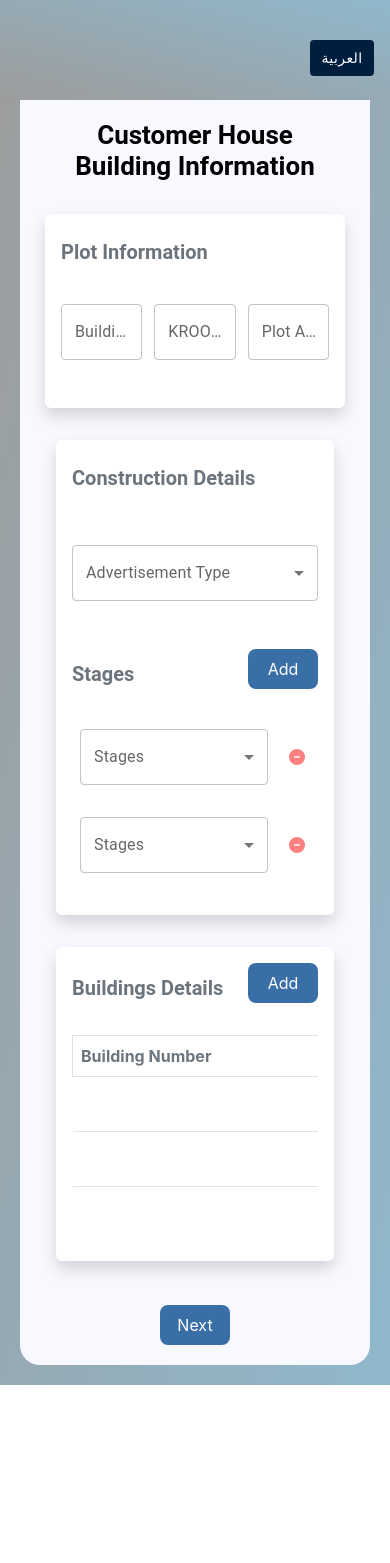
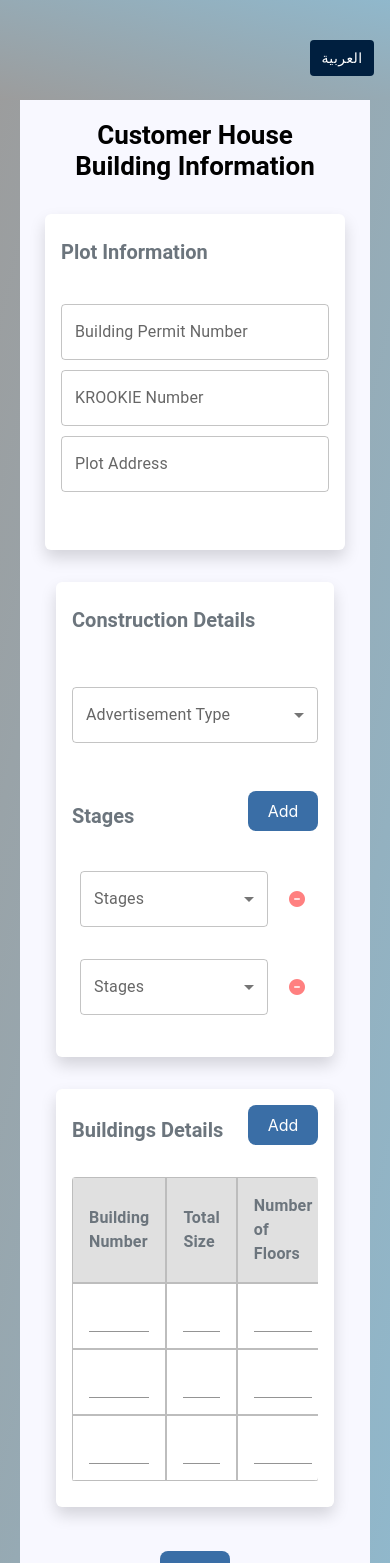
Before and after one commit to shaiksuhail01/chBuildingInfo, a React (Create React App) app: page /building-info in a window 390 px wide. Shown: the top 1563 px of the page. Before the commit the page ends 1385 px from the top, so only its background shows below. Built offline with nearby package versions, Linux system fonts and the light colour scheme.

Commit message:
updated building table container, and textfields responsive ness

```diff
--- a/src/components/ChBuildingInfo/index.css
+++ b/src/components/ChBuildingInfo/index.css
@@ -46,7 +46,7 @@
     padding-bottom: 5px;
 }
 .inputEl{
-    margin-bottom: 10px;
+    margin-bottom: 10px !important;
 }
 .constructionDetailsInfoContainer{
    padding-bottom: 10px;
@@ -91,6 +91,10 @@
 .buildingInfoBg{
     padding: 100px;
 }
+.inputEl2{
+    margin-left: 12px !important;
+    margin-right: 12px !important;
+}
 .plotConstructionContainer{
     flex-direction: row;
 }
--- a/src/components/ChBuildingInfo/index.js
+++ b/src/components/ChBuildingInfo/index.js
@@ -12,6 +12,17 @@ import createCache from '@emotion/cache';
 import rtlPlugin from 'stylis-plugin-rtl';
 import { prefixer } from 'stylis';
 import Header from '../Header';
+import Paper from '@mui/material/Paper';
+import Table from '@mui/material/Table';
+import { styled,useTheme } from '@mui/material/styles';
+import TableBody from '@mui/material/TableBody';
+import TableCell from '@mui/material/TableCell';
+import TableContainer from '@mui/material/TableContainer';
+import TableHead from '@mui/material/TableHead';
+import TableRow from '@mui/material/TableRow';
+import Input from '@mui/material/Input';
+import Button from '@mui/material/Button';
+
 
 
 const suggestionList=[
@@ -49,7 +60,15 @@ const advertisementTypes = [
   { value: 'EventSponsorship', label: 'Event Sponsorship' },
 ];
 
+const StyledTableCell = styled(TableCell)(({ theme }) => ({
+  backgroundColor: theme.palette.grey[300], // You can adjust the shade of gray (e.g., grey[100], grey[200], grey[300], etc.)
+  color: theme.palette.common.black,
+  fontWeight: 'bold',
+  fontSize: 16,
+  border: `1px solid ${theme.palette.grey[400]}`
+}));
 const stageOptions = ['Option1', 'Option2', 'Option3', 'Option4'];
+
 
 const cacheRtl = createCache({
   key: 'muirtl',
@@ -77,7 +96,7 @@ const ChBuildingInfo = () => {
 
 
   ]);
-
+  const theme = useTheme();
 
 
   const [errors, setErrors] = useState({
@@ -228,7 +247,7 @@ const ChBuildingInfo = () => {
   <div className="p-3">
   <h1 className="subHeadings">{t('plotInfoHeader')}</h1>
   </div>
-  <div className="card-body d-flex pb-5">
+  <div className="card-body plotConstructionContainer d-flex pb-5">
 
   {i18n.language === 'ar' ? (
   <CacheProvider value={cacheRtl}>
@@ -241,7 +260,6 @@ const ChBuildingInfo = () => {
             onChange={handlePlotNumberChange}
             onBlur={() => handleBlur('plotNumber', plotNumber)}
             onClick={() => handleFieldClick('plotNumber')}
-            style={{ marginLeft: '0.75rem' }}
 
           />
 
@@ -249,12 +267,13 @@ const ChBuildingInfo = () => {
       id="krookie"
       label={errors.krookieNumber ? <span className="error-text">رقم الكروكي {t('Required')}*</span> : t('krookieNumberLabel')}
       variant="outlined"
-      className={`form-control inputEl  ${errors.krookieNumber ? 'error' : ''}`}
+      className={`form-control inputEl inputEl2 ${errors.krookieNumber ? 'error' : ''}`}
       value={krookieNumber}
       onChange={handleKrookieChange}
       onBlur={() => handleBlur('krookieNumber', krookieNumber)}
       onClick={() => handleFieldClick('krookieNumber')}
-      style={{ marginLeft: '0.75rem' }}
+
+
     />
 
 
@@ -268,7 +287,7 @@ const ChBuildingInfo = () => {
       onChange={handlePlotAddressChange}
       onBlur={() => handleBlur('plotAddress', plotAddress)}
       onClick={() => handleFieldClick('plotAddress')}
-      style={{ marginLeft: '0.75rem' }}
+
     />
 
 
@@ -293,12 +312,12 @@ const ChBuildingInfo = () => {
       id="krookie"
       label={errors.krookieNumber ? <span className="error-text">*KROOKIE Number {t('Required')}</span> : t('krookieNumberLabel')}
       variant="outlined"
-      className={`form-control inputEl ${errors.krookieNumber ? 'error' : ''}`}
+      className={`form-control inputEl inputEl2 ${errors.krookieNumber ? 'error' : ''}`}
       value={krookieNumber}
       onChange={handleKrookieChange}
       onBlur={() => handleBlur('krookieNumber', krookieNumber)}
       onClick={() => handleFieldClick('krookieNumber')}
-      style={{ marginLeft: '0.75rem' }}
+
     />
 
 
@@ -311,7 +330,7 @@ const ChBuildingInfo = () => {
       onChange={handlePlotAddressChange}
       onBlur={() => handleBlur('plotAddress', plotAddress)}
       onClick={() => handleFieldClick('plotAddress')}
-      style={{ marginLeft: '0.75rem' }}
+
     />
 
 
@@ -460,56 +479,60 @@ const ChBuildingInfo = () => {
          </div>
 
          <div className="card-body">
-         <div className="table-responsive">
-         <Scrollbars style={{ height: '200px' }} autoHide autoHideTimeout={100} autoHideDuration={100}>
-                <table className="table table-bordered">
-                  <thead className="thead-light">
-                    <tr>
-                      <th  style={{ color: '#6c757d' }}>{t('buildingNumberLabel')}</th>
-                      <th  style={{ color: '#6c757d' }}>{t('totalSizeLabel')}</th>
-                      <th  style={{ color: '#6c757d' }}>{t('numberOfFloorsLabel')}</th>
-                      <th  style={{ color: '#6c757d' }}>{t('deleteLabel')}</th>
-                    </tr>
-                  </thead>
-                  <tbody>
+         <div className="table-responsive" style={{ maxHeight: '350px', overflowY: 'auto' }}>
+         <Paper sx={{ width: '100%', overflow: 'hidden' }}>
+      <TableContainer sx={{ maxHeight: '100%'}} >
+        <Table stickyHeader aria-label="sticky table">
+          <TableHead>
+            <TableRow>
+              <StyledTableCell style={{ color: '#6c757d',fontWeight: 'bold',fontSize:'16px' }}>{t('buildingNumberLabel')}</StyledTableCell>
+              <StyledTableCell style={{ color: '#6c757d',fontWeight: 'bold',fontSize:'16px' }}>{t('totalSizeLabel')}</StyledTableCell>
+              <StyledTableCell style={{ color: '#6c757d',fontWeight: 'bold',fontSize:'16px' }}>{t('numberOfFloorsLabel')}</StyledTableCell>
+              <StyledTableCell style={{ color: '#6c757d',fontWeight: 'bold',fontSize:'16px' }}>{t('deleteLabel')}</StyledTableCell>
+            </TableRow>
+          </TableHead>
+          <TableBody>
             {buildingData.map((building, index) => (
-                      <tr key={index}>
-                         <input
+              <TableRow key={index}>
+              <TableCell style={{ border: `1px solid ${theme.palette.grey[400]}` }}>
+                  <Input
                     type="text"
                     className="no-outline-input"
                     value={building.buildingNumber}
                     onChange={(e) => handleInputChange(index, 'buildingNumber', e.target.value)}
                   />
-                        <td>
-                          <input
+                </TableCell>
+                <TableCell style={{ border: `1px solid ${theme.palette.grey[400]}` }}>
+                  <Input
                     type="text"
                     className="no-outline-input"
                     value={building.totalSize}
                     onChange={(e) => handleInputChange(index, 'totalSize', e.target.value)}
                   />
-                        </td>
-                        <td>
-                          <input
+                </TableCell>
+                <TableCell style={{ border: `1px solid ${theme.palette.grey[400]}` }}>
+                  <Input
                     type="text"
                     className="no-outline-input"
                     value={building.numberOfFloors}
                     onChange={(e) => handleInputChange(index, 'numberOfFloors', e.target.value)}
                   />
-                        </td>
-                        <td>
-                          <button
+                </TableCell>
+                <TableCell style={{ border: `1px solid ${theme.palette.grey[400]}` }}>
+                  <Button
                     type="button"
-                            className="btn"
                     onClick={() => handleDeleteBuilding(index)}
                   >
                     <i className="fas fa-minus-circle red-icon"></i>
-                          </button>
-                        </td>
-                      </tr>
+                  </Button>
+                </TableCell>
+              </TableRow>
             ))}
-                  </tbody>
-                </table>
-              </Scrollbars>
+          </TableBody>
+        </Table>
+      </TableContainer>
+
+    </Paper>
         </div>
       </div>
       </div>
```
Lines whose indentation alone changed are shown as unchanged.
